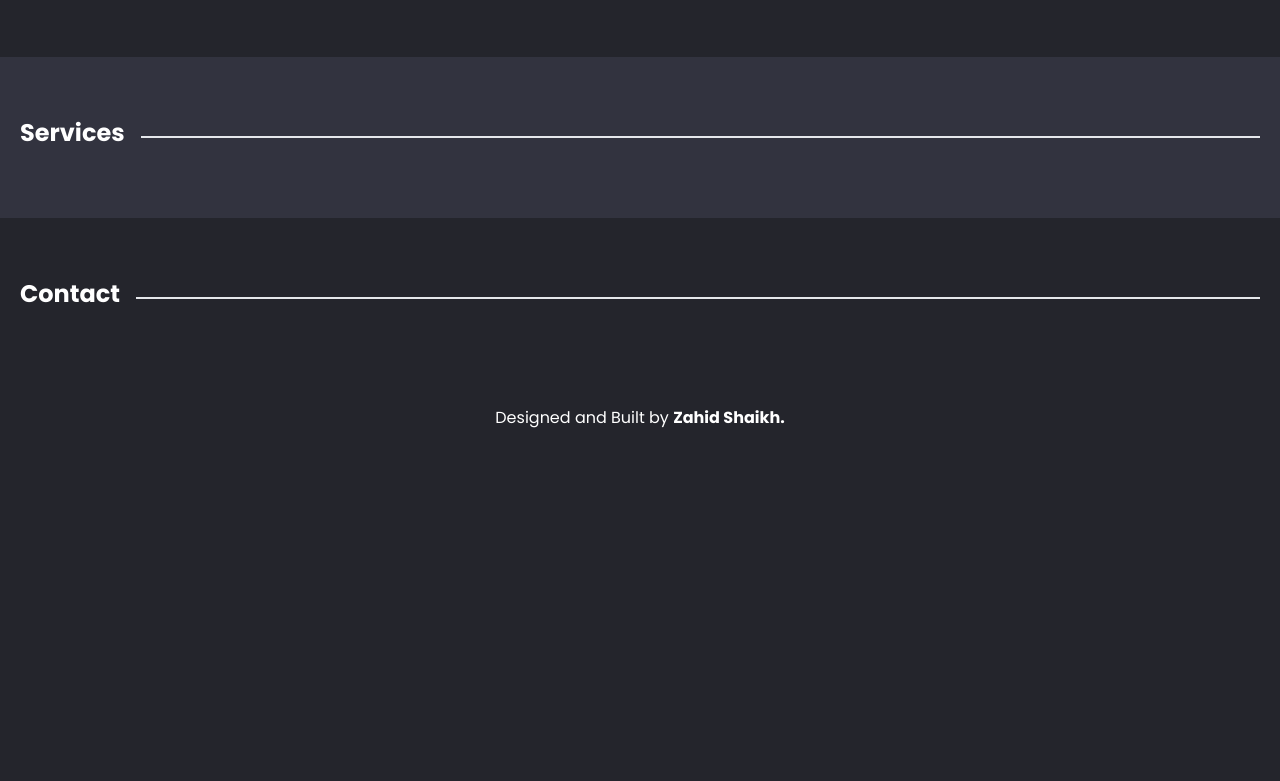
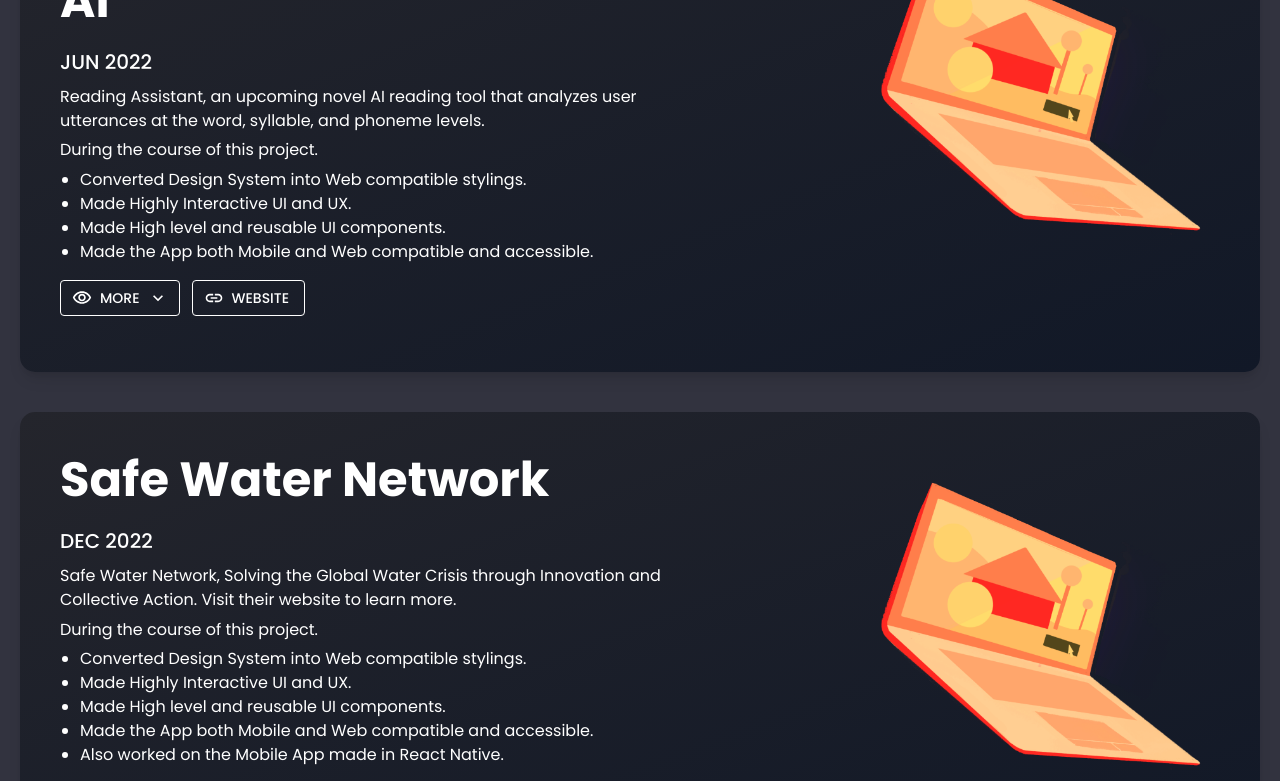
Before and after one commit to The-Lone-Druid/the-dark-portfolio, a Next.js app: page / in a window 1280 px wide. Shown: the part 1840-2621 px from the top of the page. Before the commit the page ends 2298 px from the top, so only its background shows below. Built offline with nearby package versions, Linux system fonts and the light colour scheme.

Commit message:
Added projects

```diff
--- a/package.json
+++ b/package.json
@@ -19,6 +19,7 @@
     "@types/node": "18.13.0",
     "@types/react": "18.0.28",
     "@types/react-dom": "18.0.11",
+    "aos": "^2.3.4",
     "autoprefixer": "^10.4.13",
     "eslint": "8.34.0",
     "eslint-config-next": "13.1.6",
@@ -30,5 +31,8 @@
     "sharp": "^0.31.3",
     "tailwindcss": "^3.2.6",
     "typescript": "4.9.5"
+  },
+  "devDependencies": {
+    "@types/aos": "^3.0.4"
   }
 }
--- a/src/assets/data/db.ts
+++ b/src/assets/data/db.ts
@@ -3,7 +3,7 @@
     {
       id: 0,
       project_name: "Thinkster",
-      project_date: "DEC 2022",
+      project_date: "JAN 2022",
       project_description:
         "Thinkster is an AI Based Math Coaching platform which is Dynamic, Interactive and makes learning Math Fun for Kids.",
       project_link: "https://hellothinkster.com/",
@@ -153,6 +153,226 @@
           website: "https://www.prismxai.com/"
         }
       ]
+    },
+    {
+      id: 2,
+      project_name: "Reading Assistant | Gyan AI",
+      project_date: "JUN 2022",
+      project_description:
+        "Reading Assistant, an upcoming novel AI reading tool that analyzes user utterances at the word, syllable, and phoneme levels.",
+      project_link: "https://www.gyanai.com/",
+      project_tasks: [
+        {
+          id: 0,
+          task: "Converted Design System into Web compatible stylings."
+        },
+        {
+          id: 1,
+          task: "Made Highly Interactive UI and UX."
+        },
+        {
+          id: 2,
+          task: "Made High level and reusable UI components."
+        },
+        {
+          id: 3,
+          task: "Made the App both Mobile and Web compatible and accessible."
+        }
+      ],
+      skills_utilized: [
+        {
+          id: 0,
+          name: "HTML"
+        },
+        {
+          id: 1,
+          name: "CSS"
+        },
+        {
+          id: 2,
+          name: "JavaScript"
+        },
+        {
+          id: 3,
+          name: "Angular"
+        },
+        {
+          id: 5,
+          name: "Figma"
+        },
+        {
+          id: 6,
+          name: "Responsive Design"
+        },
+        {
+          id: 7,
+          name: "REST"
+        },
+        {
+          id: 8,
+          name: "Bootstrap 5"
+        }
+      ],
+      organization: [
+        {
+          id: 0,
+          name: "PrismX",
+          website: "https://www.prismxai.com/"
+        }
+      ]
+    },
+    {
+      id: 3,
+      project_name: "Safe Water Network",
+      project_date: "DEC 2022",
+      project_description:
+        "Safe Water Network, Solving the Global Water Crisis through Innovation and Collective Action. Visit their website to learn more.",
+      project_link: "https://safewaternetwork.org/",
+      project_tasks: [
+        {
+          id: 0,
+          task: "Converted Design System into Web compatible stylings."
+        },
+        {
+          id: 1,
+          task: "Made Highly Interactive UI and UX."
+        },
+        {
+          id: 2,
+          task: "Made High level and reusable UI components."
+        },
+        {
+          id: 3,
+          task: "Made the App both Mobile and Web compatible and accessible."
+        },
+        {
+          id: 4,
+          task: "Also worked on the Mobile App made in React Native."
+        }
+      ],
+      skills_utilized: [
+        {
+          id: 0,
+          name: "HTML"
+        },
+        {
+          id: 1,
+          name: "CSS"
+        },
+        {
+          id: 2,
+          name: "JavaScript"
+        },
+        {
+          id: 3,
+          name: "Angular"
+        },
+        {
+          id: 3,
+          name: "React Native"
+        },
+        {
+          id: 5,
+          name: "Figma"
+        },
+        {
+          id: 6,
+          name: "Responsive Design"
+        },
+        {
+          id: 7,
+          name: "REST"
+        },
+        {
+          id: 8,
+          name: "Bootstrap 5"
+        },
+        {
+          id: 9,
+          name: "Material UI"
+        }
+      ],
+      organization: [
+        {
+          id: 0,
+          name: "PrismX",
+          website: "https://www.prismxai.com/"
+        }
+      ]
+    },
+    {
+      id: 4,
+      project_name: "North Eastern University",
+      project_date: "APR 2022",
+      project_description:
+        "Northeastern University is a private research university with its main campus in Boston. Established in 1898, the university offers undergraduate and graduate programs on its main campus as well as on their Satellite campuses.",
+      project_link: "https://www.northeastern.edu/",
+      project_tasks: [
+        {
+          id: 0,
+          task: "Converted Design System into Web compatible stylings."
+        },
+        {
+          id: 1,
+          task: "Made Highly Interactive UI and UX."
+        },
+        {
+          id: 2,
+          task: "Made High level and reusable UI components."
+        },
+        {
+          id: 3,
+          task: "Made the App both Mobile and Web compatible and accessible."
+        }
+      ],
+      skills_utilized: [
+        {
+          id: 0,
+          name: "HTML"
+        },
+        {
+          id: 1,
+          name: "CSS"
+        },
+        {
+          id: 2,
+          name: "JavaScript"
+        },
+        {
+          id: 3,
+          name: "Angular"
+        },
+        {
+          id: 5,
+          name: "Figma"
+        },
+        {
+          id: 6,
+          name: "Responsive Design"
+        },
+        {
+          id: 7,
+          name: "REST"
+        },
+        {
+          id: 8,
+          name: "Bootstrap 4"
+        }
+      ],
+      organization: [
+        {
+          id: 0,
+          name: "PrismX",
+          website: "https://www.prismxai.com/"
+        }
+      ]
+    }
+  ],
+  skills: [
+    {
+      id: 0,
+      name: "HTML",
+      icon: ""
     }
   ]
 };
--- a/src/components/Hero.tsx
+++ b/src/components/Hero.tsx
@@ -1,12 +1,15 @@
 import { Illustration } from "@/assets/default.exports";
+import { Hero } from "@/pages/api/hero";
 import { Typography } from "@mui/material";
 import Image from "next/image";
 import Link from "next/link";
 import React from "react";
 
-type Props = {};
+type Props = {
+  data: Hero | undefined;
+};
 
-const Hero = (props: Props) => {
+const Hero = ({ data }: Props) => {
   return (
     <div className="pf-container py-[60px]" id="home">
       <div className="flex lg:flex-row flex-col-reverse justify-between items-center">
@@ -39,7 +42,7 @@
           <div className="mt-8 rounded-[15px] bg-gradient-to-br from-pf-dark-primary to-pf-dark-min flex md:flex-row flex-col items-center md:w-fit shadow-lg">
             <div className="py-3 px-2 text-center md:min-w-[180px] md:border-r md:border-b-0 border-b w-full">
               <Typography variant="h3" fontWeight="bold">
-                12
+                {data && data.verified_skills}
               </Typography>
               <Typography variant="caption" fontWeight="semibold">
                 VERIFIED SKILLS
@@ -47,7 +50,7 @@
             </div>
             <div className="py-3 px-2 text-center md:min-w-[180px] md:border-r md:border-b-0 border-b w-full">
               <Typography variant="h3" fontWeight="bold">
-                9
+                {data && data.professional_projects}
               </Typography>
               <Typography variant="caption" fontWeight="semibold">
                 PROFESSIONAL PROJECTS
@@ -55,7 +58,7 @@
             </div>
             <div className="py-3 px-2 text-center md:min-w-[180px]">
               <Typography variant="h3" fontWeight="bold">
-                24
+                {data && data.personal_projects}
               </Typography>
               <Typography variant="caption" fontWeight="semibold">
                 PERSONAL PROJECTS
--- a/src/pages/_app.tsx
+++ b/src/pages/_app.tsx
@@ -2,8 +2,15 @@
 import { theme } from "@/theme/theme.config";
 import { ThemeProvider } from "@emotion/react";
 import type { AppProps } from "next/app";
+import AOS from "aos";
+import "aos/dist/aos.css";
+import { useEffect } from "react";
 
 export default function App({ Component, pageProps }: AppProps) {
+  useEffect(() => {
+    AOS.init();
+  }, []);
+
   return (
     <ThemeProvider theme={theme}>
       <Component {...pageProps} />
--- /dev/null
+++ b/src/pages/api/hero.ts
@@ -0,0 +1,22 @@
+// Next.js API route support: https://nextjs.org/docs/api-routes/introduction
+import { data } from "@/assets/data/db";
+import type { NextApiRequest, NextApiResponse } from "next";
+
+export type Hero = {
+  verified_skills: number;
+  professional_projects: number;
+  personal_projects: number;
+};
+
+export default function handler(
+  req: NextApiRequest,
+  res: NextApiResponse<Hero>
+) {
+  const payload = {
+    verified_skills: 12,
+    professional_projects: data.projects.length,
+    personal_projects: 24
+  };
+
+  res.status(200).json(payload);
+}
--- a/src/pages/index.tsx
+++ b/src/pages/index.tsx
@@ -6,25 +6,34 @@
 import Services from "@/components/Services";
 import Skills from "@/components/Skills";
 import React from "react";
+import { Hero as HeroType } from "./api/hero";
 import { Projects as ProjectsType } from "./api/projects";
 
 export default function Home() {
   const [projects, setProjects] = React.useState<ProjectsType[]>([]);
+  const [userData, setUserData] = React.useState<HeroType>();
 
-  const fetchProjects = async () => {
+  const fetchHeroDataAsync = async () => {
+    const fetchHeroData = await fetch(`api/hero`);
+    const heroData = await fetchHeroData.json();
+    setUserData(heroData);
+  };
+
+  const fetchProjectsAsync = async () => {
     const fetchProjects = await fetch(`api/projects`);
     const projects = await fetchProjects.json();
     setProjects(projects);
   };
 
   React.useEffect(() => {
-    fetchProjects();
+    fetchHeroDataAsync();
+    fetchProjectsAsync();
   }, []);
 
   return (
     <>
       <Header />
-      <Hero />
+      <Hero data={userData} />
       <Projects projects={projects} />
       <Skills />
       <Services />
```
Also changed, not shown: 1 other file (tests, documents, lock files or other folders).
